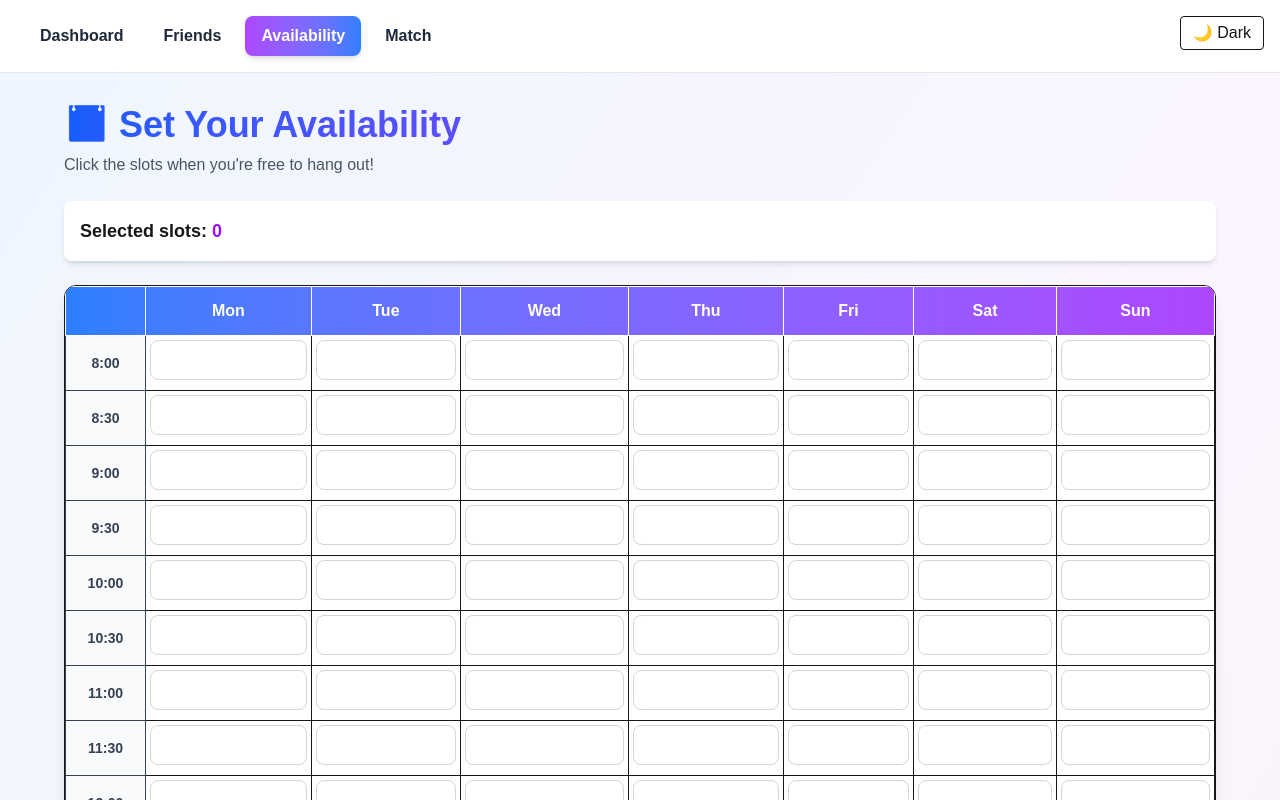
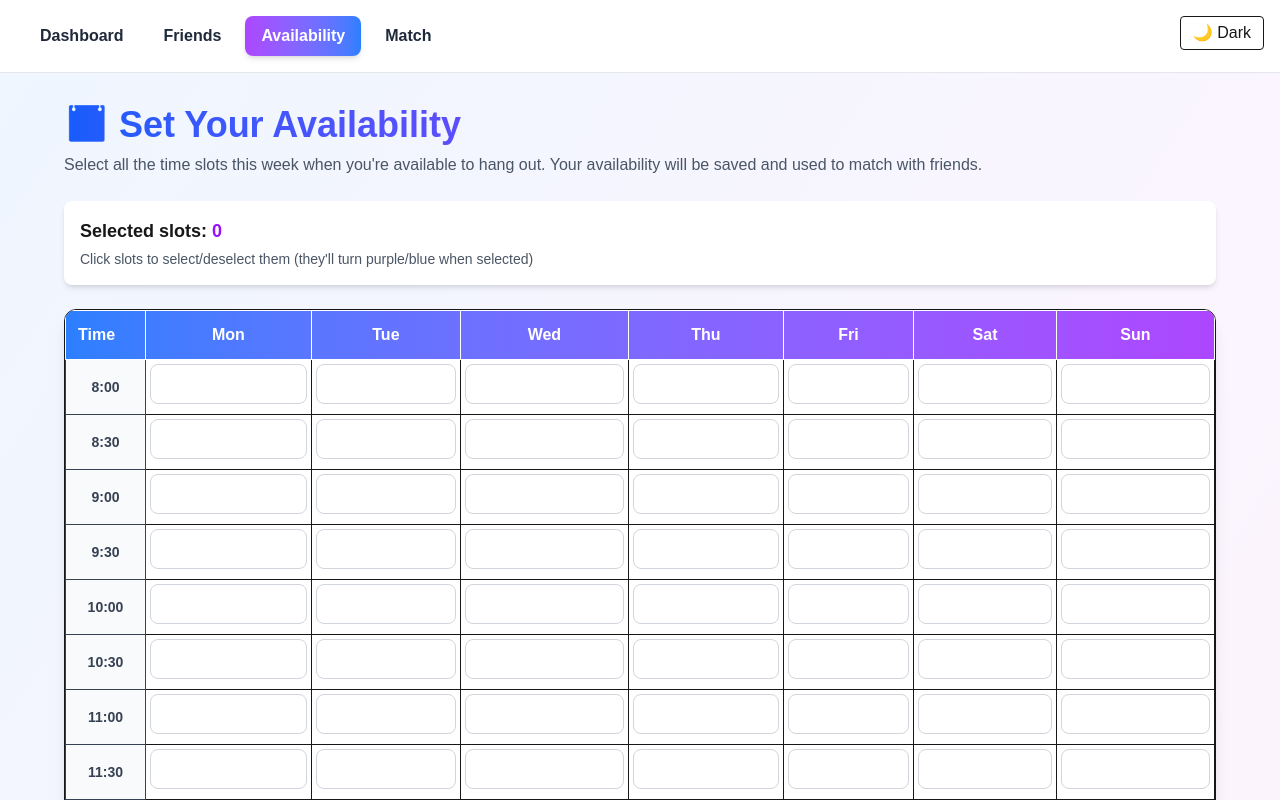
Before and after one commit to Anikahakim/Let-s-Hang, a Next.js app: page /availability in a window 1280 px wide. Shown: the top 800 px of the page. Built offline with nearby package versions, Linux system fonts and the light colour scheme; no server answers.

Commit message:
Add dates and clearer instructions to availability page

```diff
--- a/app/(app)/availability/page.tsx
+++ b/app/(app)/availability/page.tsx
@@ -34,6 +34,7 @@ function toDayTimeKey(d: Date) {
 export default function AvailabilityPage() {
   const [userId, setUserId] = useState<string>("");
   const [selected, setSelected] = useState<Set<string>>(new Set());
+  const [weekDates, setWeekDates] = useState<{ [key: string]: string }>({});
 
   useEffect(() => {
     async function getUserAndLoad() {
@@ -48,6 +49,16 @@ export default function AvailabilityPage() {
       const startOfWeek = new Date(now);
       startOfWeek.setDate(now.getDate() - now.getDay() + 1);
       startOfWeek.setHours(0, 0, 0, 0);
+
+      // Build a map of day -> date string
+      const dateMap: { [key: string]: string } = {};
+      for (let i = 0; i < 7; i++) {
+        const date = new Date(startOfWeek);
+        date.setDate(startOfWeek.getDate() + i);
+        const monthDay = date.toLocaleDateString("en-US", { month: "short", day: "numeric" });
+        dateMap[days[i]] = monthDay;
+      }
+      setWeekDates(dateMap);
 
       const endOfWeek = new Date(startOfWeek);
       endOfWeek.setDate(startOfWeek.getDate() + 7);
@@ -140,19 +151,22 @@ export default function AvailabilityPage() {
     <main className="min-h-screen bg-gradient-to-br from-blue-50 via-purple-50 to-pink-50 p-4 sm:p-6 lg:p-8">
       <div className="max-w-6xl mx-auto">
         <h1 className="text-3xl sm:text-4xl font-bold bg-gradient-to-r from-blue-600 to-purple-600 bg-clip-text text-transparent mb-2">📅 Set Your Availability</h1>
-        <p className="text-gray-600 mb-6">Click the slots when you're free to hang out!</p>
+        <p className="text-gray-600 mb-6">Select all the time slots this week when you're available to hang out. Your availability will be saved and used to match with friends.</p>
+
         <div className="bg-white rounded-lg p-4 mb-6 shadow-md">
           <p className="text-lg font-semibold">Selected slots: <span className="text-purple-600 font-bold">{selected.size}</span></p>
+          <p className="text-sm text-gray-600 mt-1">Click slots to select/deselect them (they'll turn purple/blue when selected)</p>
         </div>
 
       <div className="overflow-auto border rounded-xl shadow-lg bg-white">
         <table className="border-collapse w-full text-center">
           <thead>
             <tr className="bg-gradient-to-r from-blue-500 to-purple-500 text-white">
-              <th className="sticky top-0 border p-3 text-left w-20 font-semibold"></th>
+              <th className="sticky top-0 border p-3 text-left w-20 font-semibold">Time</th>
               {days.map((day) => (
                 <th key={day} className="sticky top-0 border p-3 font-semibold text-sm sm:text-base">
-                  {day}
+                  <div>{day}</div>
+                  <div className="text-xs font-normal text-blue-100">{weekDates[day]}</div>
                 </th>
               ))}
             </tr>
```
